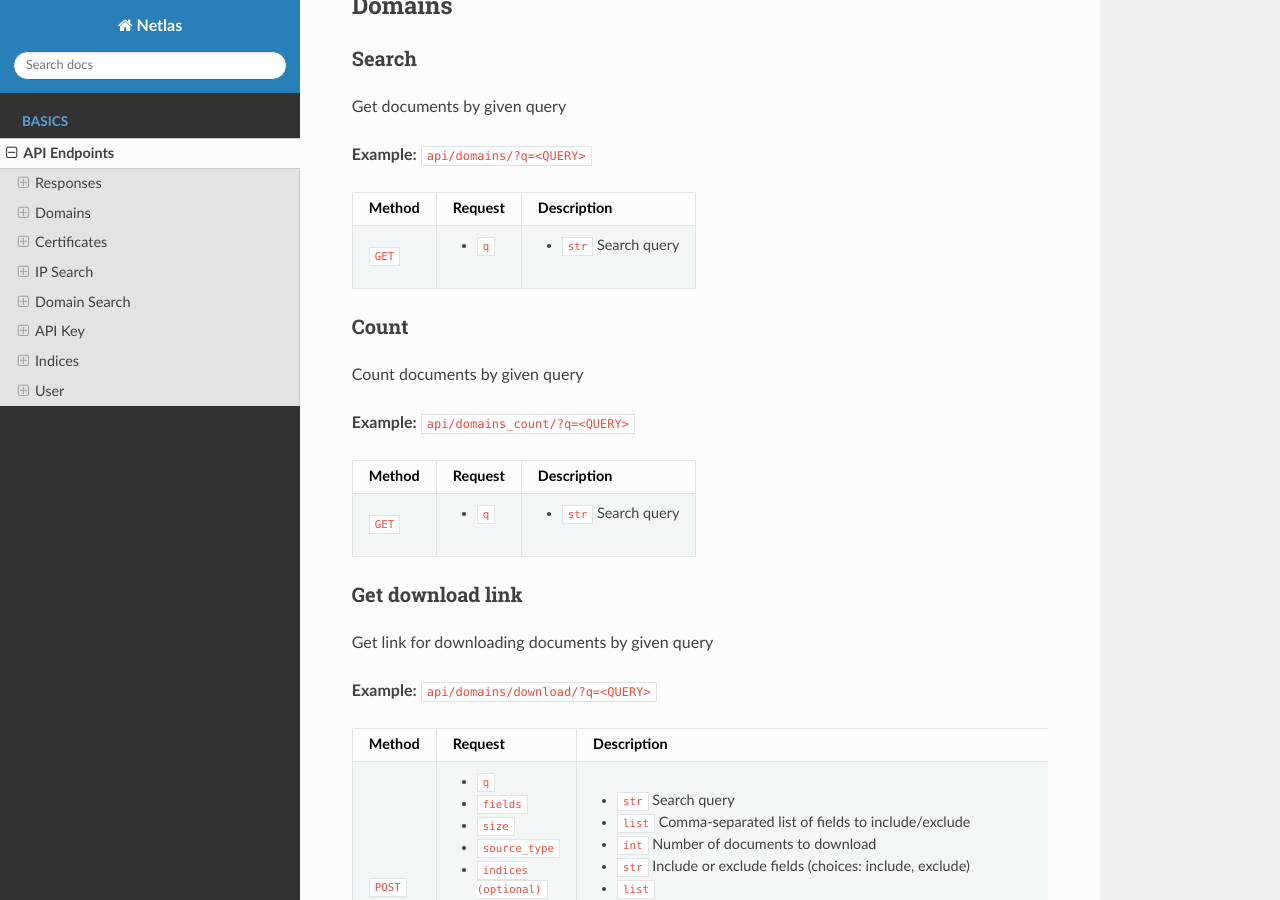
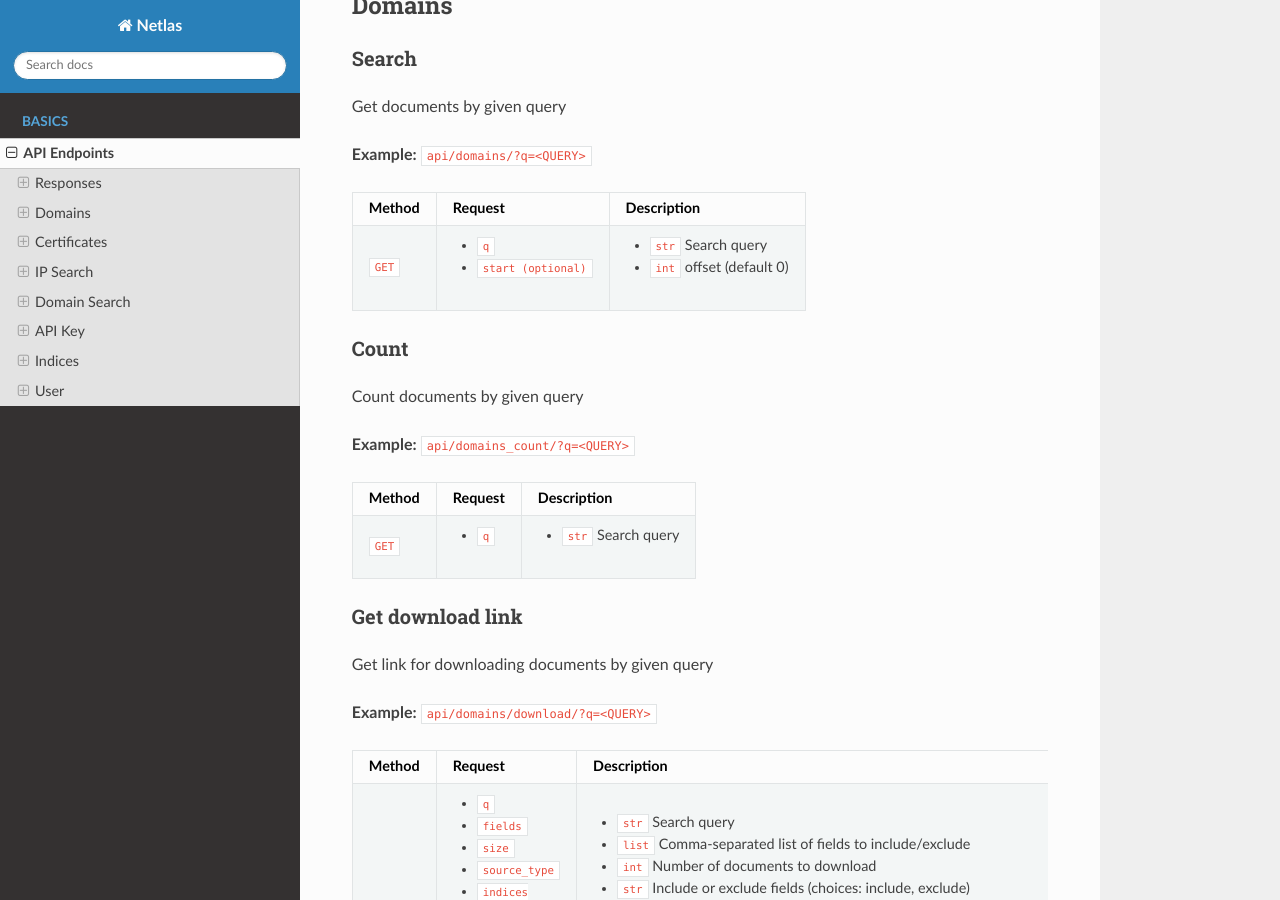
Before and after one commit to netlas-io/netlas-api, a Sphinx documentation site: the page built from docs/source/API_endpoints.rst, in a window 1280 px wide and 900 px high, scrolled down 1659 px. Built offline with Sphinx 7.4.7 and the Read the Docs theme 2.0.0, drawn with Linux system fonts in a browser that asks for light colours.

Commit message:
Updating domains to include parameters
Add the "start" parameter to the api/domains/ endpoint.

```diff
--- a/docs/source/API_endpoints.rst
+++ b/docs/source/API_endpoints.rst
@@ -75,6 +75,7 @@ Get documents by given query
 | Method   |  Request                     |  Description                                                    |
 +==========+==============================+=================================================================+
 | ``GET``  | * ``q``                      |* ``str`` Search query                                           |
+|          | * ``start (optional)``       |* ``int`` offset (default 0)                                     |
 +----------+------------------------------+-----------------------------------------------------------------+
 
 
```
